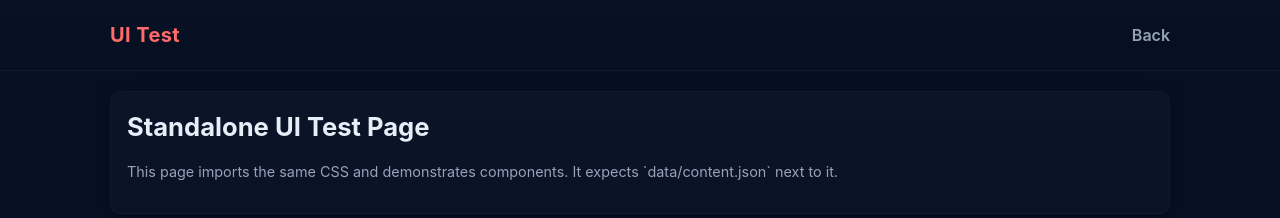
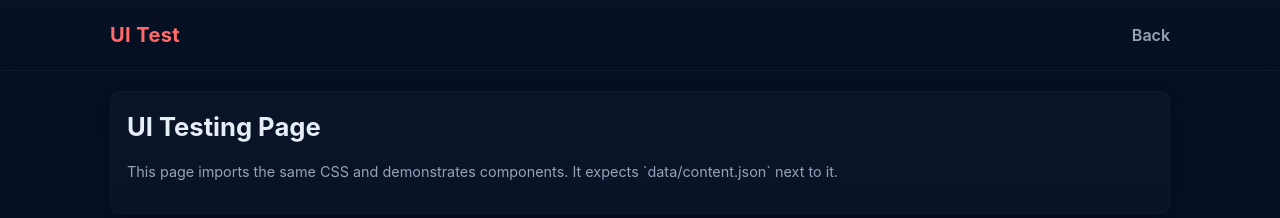
Before and after one commit to AirQuenga/airquenga.github.io, a plain HTML site: page ui-test.html in a window 1280 px wide. Drawn offline with Linux system fonts and the light colour scheme.

Commit message:
Rename header from 'Standalone UI Test Page' to 'UI Testing Page'

```diff
--- a/ui-test.html
+++ b/ui-test.html
@@ -18,7 +18,7 @@
 
   <main class="container">
     <section class="card">
-      <h1 class="h1">Standalone UI Test Page</h1>
+      <h1 class="h1">UI Testing Page</h1>
       <p class="small">This page imports the same CSS and demonstrates components. It expects `data/content.json` next to it.</p>
       <div id="ui-root"></div>
     </section>
```
